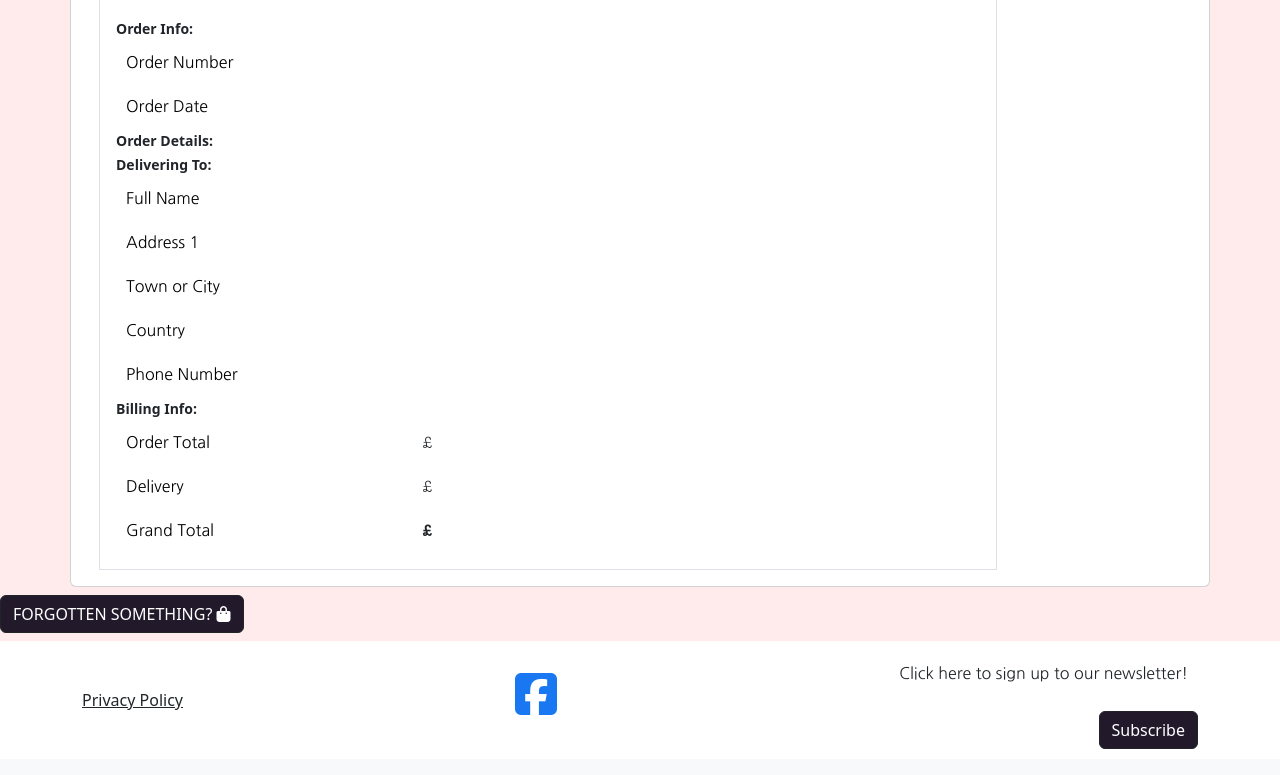
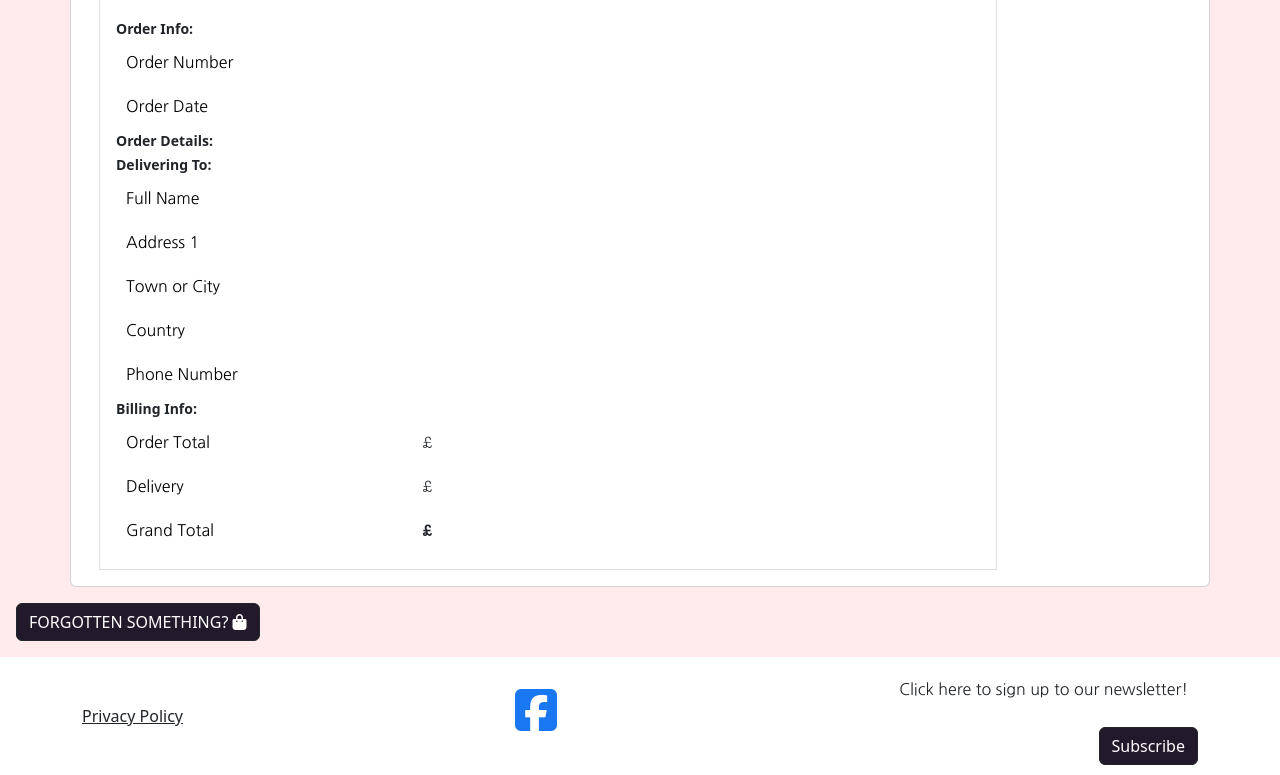
Before and after one commit to runabrandes/pp5-elegant-essentials, a Django app: template checkout/templates/checkout/checkout_success.html in a window 1280 px wide. Shown: the part 339-1114 px from the top of the page. Before the commit the page ends 1088 px from the top, so only its background shows below. Run offline with Django 5.2, Linux system fonts and the light colour scheme; the template is opened without the code that fills it, so the values that code supplies are empty; parts of the project's set-up code (start-up, migrations or seed data) failed here and were passed over; some libraries are stand-ins or nearby versions; some web fonts are replaced.

Commit message:
Added margin to button

```diff
--- a/checkout/templates/checkout/checkout_success.html
+++ b/checkout/templates/checkout/checkout_success.html
@@ -199,7 +199,7 @@
                 </span>
             </a>
             {% else %}
-            <a href="{% url 'shop' %}" class="btn btn-dark text-white my-2">
+            <a href="{% url 'shop' %}" class="btn btn-dark text-white m-3">
                 <span class="text-uppercase">Forgotten something?</span>
                 <span>
                     <i class="fa-solid fa-bag-shopping" style="color: #ffffff;"></i>
```
